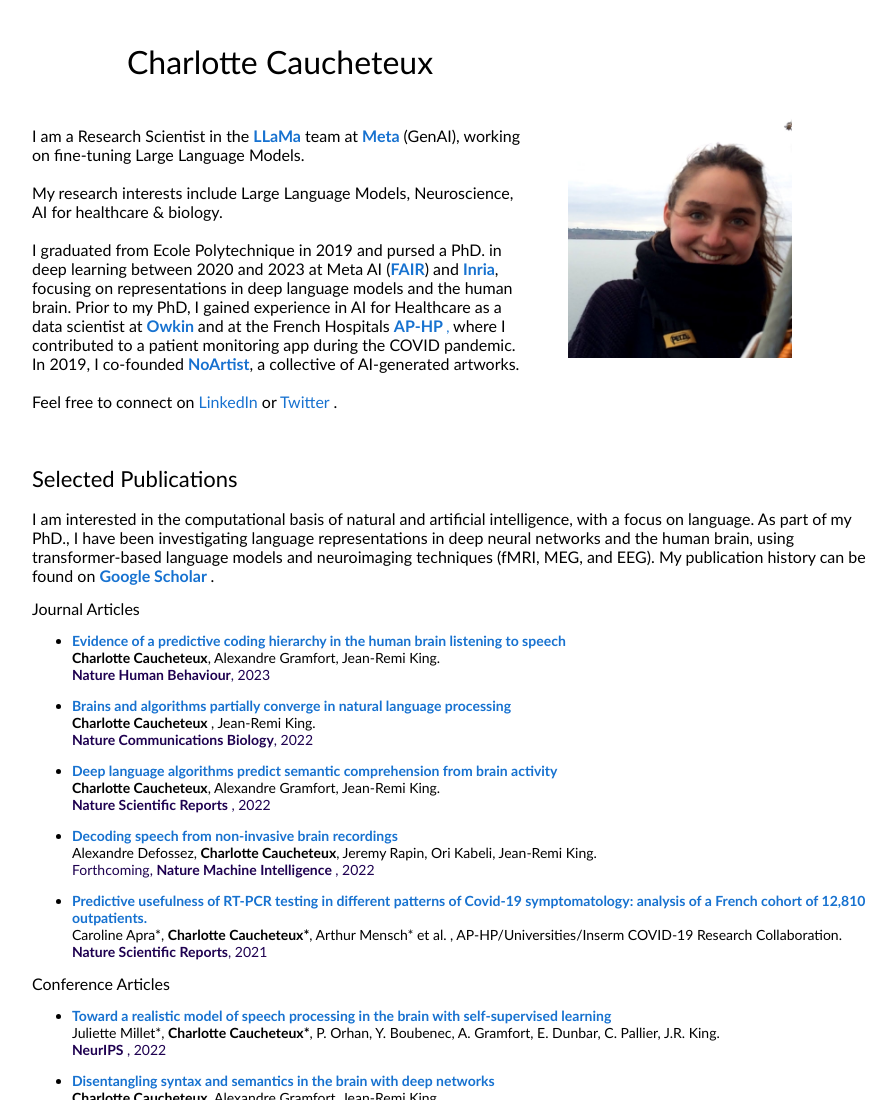
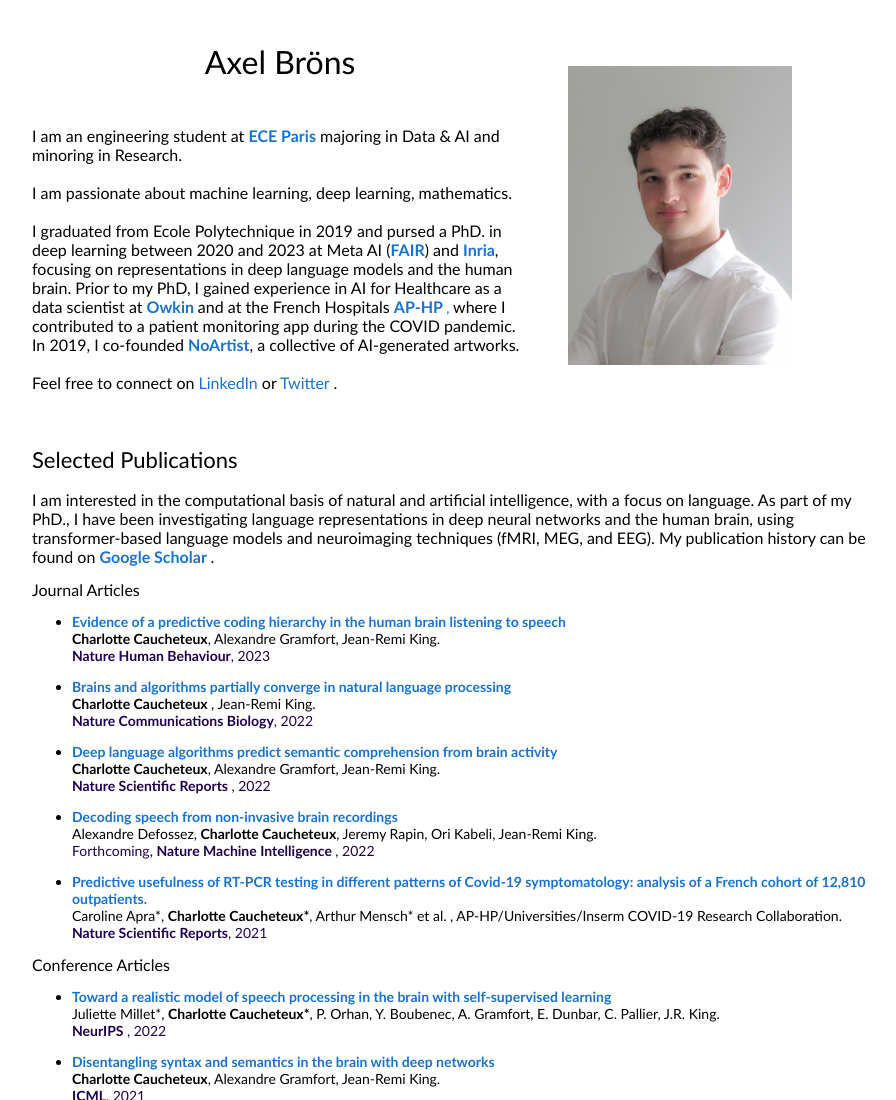
Before and after one commit to axelbrons/axelbrons.github.io, a plain HTML site: page index.html in a window 1280 px wide. Shown: the top 1100 px of the page, without its empty margins (228-1124 px from the left). Drawn offline with Linux system fonts and the light colour scheme.

Commit message:
First changement

```diff
--- a/index.html
+++ b/index.html
@@ -2,9 +2,9 @@
 <!DOCTYPE HTML>
 <html lang="en"><head><meta http-equiv="Content-Type" content="text/html; charset=UTF-8">
 
-  <title>Charlotte Caucheteux</title>
+  <title>Axel Bröns</title>
 
-  <meta name="author" content="Charlotte Caucheteux">
+  <meta name="author" content="Axel Bröns">
   <meta name="viewport" content="width=device-width, initial-scale=1">
 
   <link rel="stylesheet" type="text/css" href="stylesheet.css">
@@ -19,18 +19,18 @@
           <tr style="padding:0px">
             <td style="padding:2.5%;width:67%;vertical-align:middle">
               <p style="text-align:center">
-                <name>Charlotte Caucheteux</name>
+                <name>Axel Bröns</name>
               </p>
               <p>&nbsp
               </p>
               <p>
               </p>
-              <p> <font size=3px> I am a Research Scientist in the <a href="https://llama.meta.com/"  target="_blank"><b><font size=3px>LLaMa</font></b></a> team at <a href="https://ai.meta.com/" target="_blank"><b><font size=3px>Meta</font></b></a> (GenAI), working on fine-tuning Large Language Models.
+              <p> <font size=3px> I am an engineering student at <a href="https://ece.fr/"  target="_blank"><b><font size=3px>ECE Paris</font></b></a> majoring in Data & AI and minoring in Research.
                 <!-- My recent projects have involved exploring sparse architectures and enhancing large language models with tools and memory. -->
 
                 <br>
                 <br>
-                My research interests include Large Language Models, Neuroscience, AI for healthcare & biology.
+                I am passionate about machine learning, deep learning, mathematics.
 
 
 
@@ -68,35 +68,9 @@
               </p>
             </td>
             <td style="padding:2.5%;width:40%;max-width:40%">
-              <img style="width:100%;max-width:100%" alt="profile photo" src="images/photo.jpg" class="hoverZoomLink">
+              <img style="width:100%;max-width:100%" alt="profile photo" src="images/axel.png" class="hoverZoomLink">
             </td>
           </tr>
-<!--
-        </tbody></table>
-        <table style="width:100%;border:0px;border-spacing:0px;border-collapse:separate;margin-right:auto;margin-left:auto;"><tbody>
-            <tr>
-            <td style="padding:20px;width:100%;vertical-align:middle">
-              <heading>PhD. project</heading>
-              <p>
-                <font size=3px> My research lies on the intersection of deep learning, neuroscience and natural language processing.
-                  <br>
-                  In short, I study language representations in deep neural networks and the human brain.
-                  I mostly focus on transformer-based language models and neuro-imaging techniques (fMRI, MEG, EEG).
-
-                  <br>
-                  <!-- During my PhD. I have mostly focused on transformer-based models (e.g. GPT-2, BERT) and neuro-imaging techniques (fMRI, MEG & EEG).  -->
-                  <!-- Some questions I am interested in:
-                  <ul>
-                  <li>What are the neural and computational bases of language?</li>
-                  <li>Can we decode language from non-invasive neuro-imaging data (MEG/EEG/fMRI)?</li>
-                  <li>Can we leverage deep learning to extract relevant representations of noisy brain signals?</li>
-                  </ul> -->
-                  <!-- To explore these questions, I develop and analyse deep learning algorithms and analyse . -->
-                <!-- </font>
-              </p>
-            </td>
-          </tr>
-        </tbody></table> -->
 
 
         <table style="width:110%;border:0px;border-spacing:0px;border-collapse:separate;margin-right:auto;margin-left:auto;"><tbody>
```
Also changed, not shown: images/axel.png (added), images/photo.jpg (deleted).
